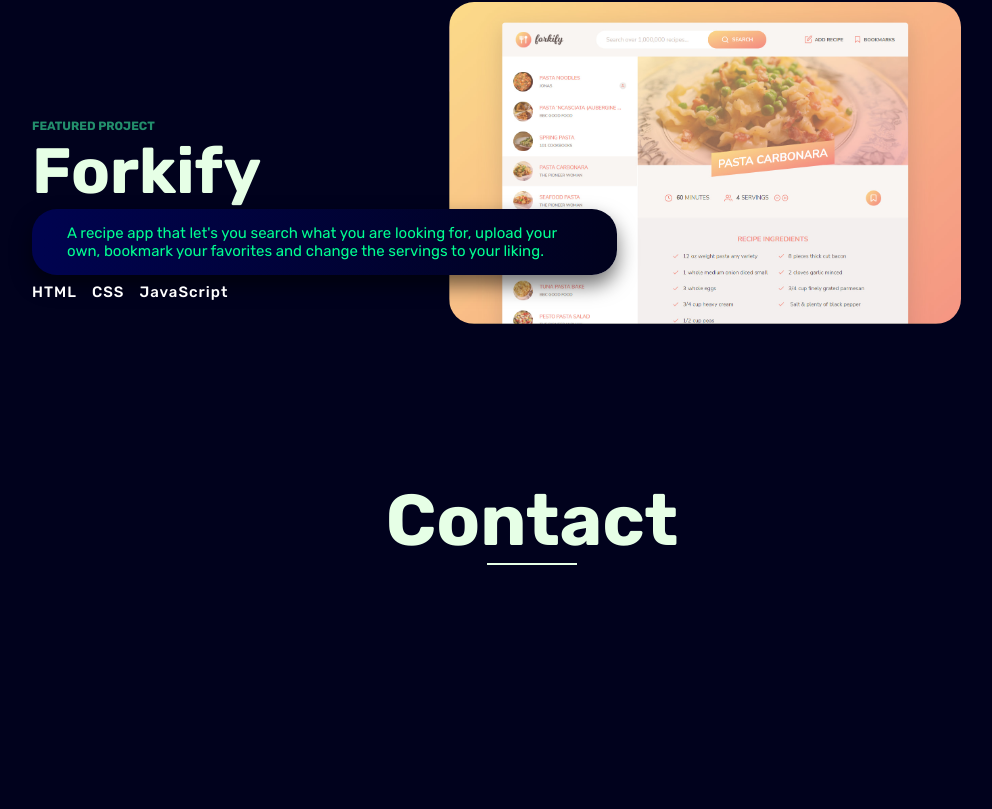
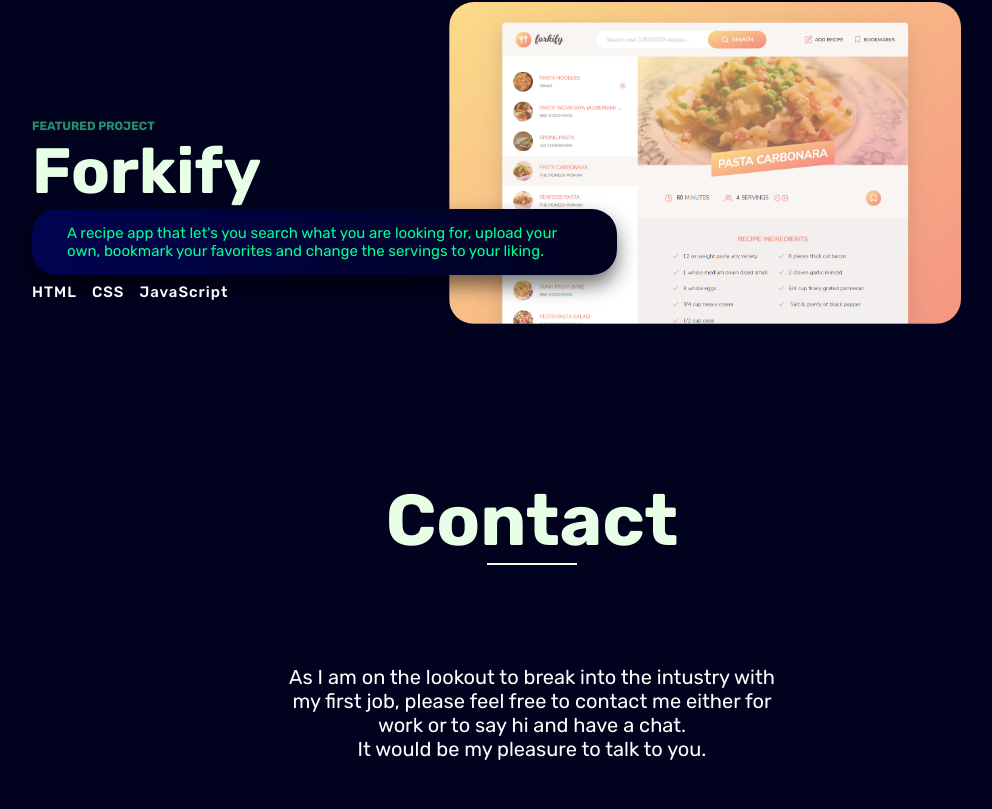
Before and after one commit to lefkosp/my-portfolio, a React (Create React App) app: page / in a window 1280 px wide. Shown: the part 2715-3524 px from the top of the page, without its empty margins (108-1100 px from the left). Built offline with nearby package versions, Linux system fonts and the light colour scheme.

Commit message:
added a touch on tech stack section

```diff
--- a/src/App.js
+++ b/src/App.js
@@ -5,6 +5,7 @@
 import About from "./Components/About/About";
 import Work from "./Components/Work/Work";
 import Contact from "./Components/Contact/Contact";
+import Footer from "./Components/Footer/Footer";
 
 export default function App() {
   return (
@@ -14,6 +15,7 @@
       <About />
       <Work />
       <Contact />
+      <Footer />
     </>
   );
 }
--- a/src/Components/About/About.css
+++ b/src/Components/About/About.css
@@ -28,7 +28,7 @@
 
 .about-me {
   max-width: 500px;
-  text-align: left;
+  text-align: center;
   color: #ebeeeb;
   font-size: 1.8rem;
 }
--- a/src/Components/Contact/Contact.css
+++ b/src/Components/Contact/Contact.css
@@ -0,0 +1,30 @@
+#section-contact {
+  min-height: auto !important;
+  max-height: 100vh;
+}
+
+.contact-container {
+  display: flex;
+  flex-direction: column;
+  align-items: center;
+  justify-content: center;
+  gap: 50px;
+}
+
+.contact-description {
+  font-size: 2rem;
+  max-width: 500px;
+  text-align: center;
+  color: #fff;
+}
+
+.contact-link:link,
+.contact-link:visited {
+  display: inline-block;
+  text-decoration: none;
+  font-size: 1.8rem;
+  padding: 0.8rem 1.6rem;
+  width: 100%;
+  height: 100%;
+  color: #00fa8e;
+}
--- a/src/Components/Contact/Contact.js
+++ b/src/Components/Contact/Contact.js
@@ -1,9 +1,25 @@
-import React from "react";
+import React, { useEffect } from "react";
+
+import "./Contact.css";
 
 export default function Contact() {
   return (
     <section id="section-contact" className="section">
-      <h2 className="section-headings">Contact</h2>
+      <div className="contact-section">
+        <h2 className="section-headings">Contact</h2>
+        <div className="contact-container">
+          <p className="contact-description">
+            As I am on the lookout to break into the intustry with my first job,
+            please feel free to contact me either for work or to say hi and have
+            a chat. <br></br> It would be my pleasure to talk to you.
+          </p>
+          <div className="nav--list-btn btn-div">
+            <a href="mailto: lefkoss@hotmail.com" className="contact-link">
+              Contact me
+            </a>
+          </div>
+        </div>
+      </div>
     </section>
   );
 }
--- /dev/null
+++ b/src/Components/Footer/Footer.css
@@ -0,0 +1,34 @@
+.footer {
+  background-color: #01021d;
+}
+
+.footer p {
+}
+
+.footer-description {
+  font-size: 2rem;
+  color: #e6ffe6;
+}
+
+.footer-div {
+  text-align: center;
+  padding-top: 50px;
+}
+
+.footer-div::after {
+  content: "";
+  display: block;
+  width: 90px;
+  height: 2px;
+  margin: 0 auto;
+  background-color: #e6ffe6;
+  margin-top: 15px;
+  /* margin-bottom: 45px; */
+}
+
+.year {
+  padding-bottom: 10px;
+  margin-left: 10px;
+  font-size: 1.6rem;
+  color: #fff;
+}
--- /dev/null
+++ b/src/Components/Footer/Footer.js
@@ -0,0 +1,17 @@
+import React from "react";
+
+import "./Footer.css";
+
+export default function Footer() {
+  let year = new Date().getFullYear();
+  return (
+    <footer className="footer">
+      <div className="footer-div">
+        <p className="footer-description">
+          designed and built by <br></br>Lefkos Papapetrou
+        </p>
+      </div>
+      <p className="year">&copy; {year} all right reserved</p>
+    </footer>
+  );
+}
--- a/src/Components/Work/Project.css
+++ b/src/Components/Work/Project.css
@@ -32,10 +32,20 @@
 
 .gradient-toleft {
   background-image: linear-gradient(to left, #000350, #01021d);
+  transition: all 0.3s ease;
+}
+
+.gradient-toleft:hover {
+  background-image: linear-gradient(to left, #000350, #000350);
 }
 
 .gradient-toright {
   background-image: linear-gradient(to right, #000350, #01021d);
+  transition: all 0.3s ease;
+}
+
+.gradient-toright:hover {
+  background-image: linear-gradient(to right, #000350, #000350);
 }
 
 .desc-container:hover {
```
